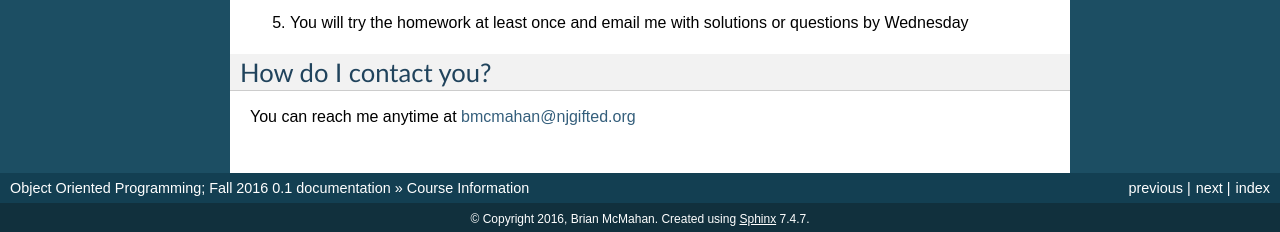
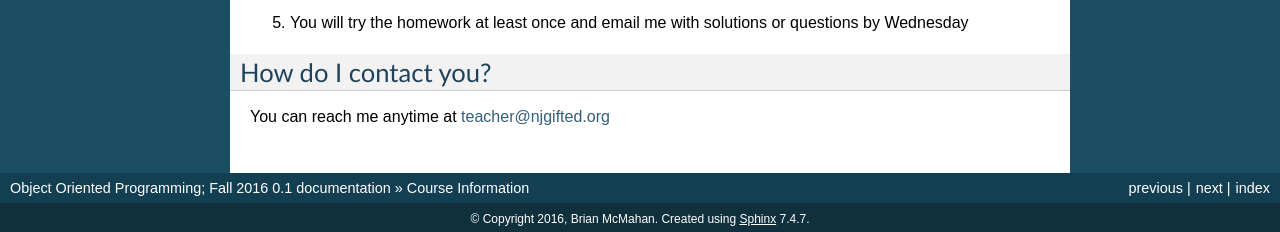
Before and after one commit to Heroes-Academy/OOP_Fall2016, a Sphinx documentation site: the page built from docs/source/info.rst, in a window 1280 px wide. Shown: the part 768-1000 px from the top of the page. Built offline with Sphinx 7.4.7, drawn with Linux system fonts in a browser that asks for light colours; pages that are not in the unit, such as notebooks, are missing from menus.

```diff
--- a/docs/source/info.rst
+++ b/docs/source/info.rst
@@ -36,4 +36,4 @@ I expect that...
 How do I contact you?
 ---------------------
 
-You can reach me anytime at bmcmahan@njgifted.org
+You can reach me anytime at teacher@njgifted.org
```
Also changed, not shown: docs/source/week4.rst (+7 -0 lines).
